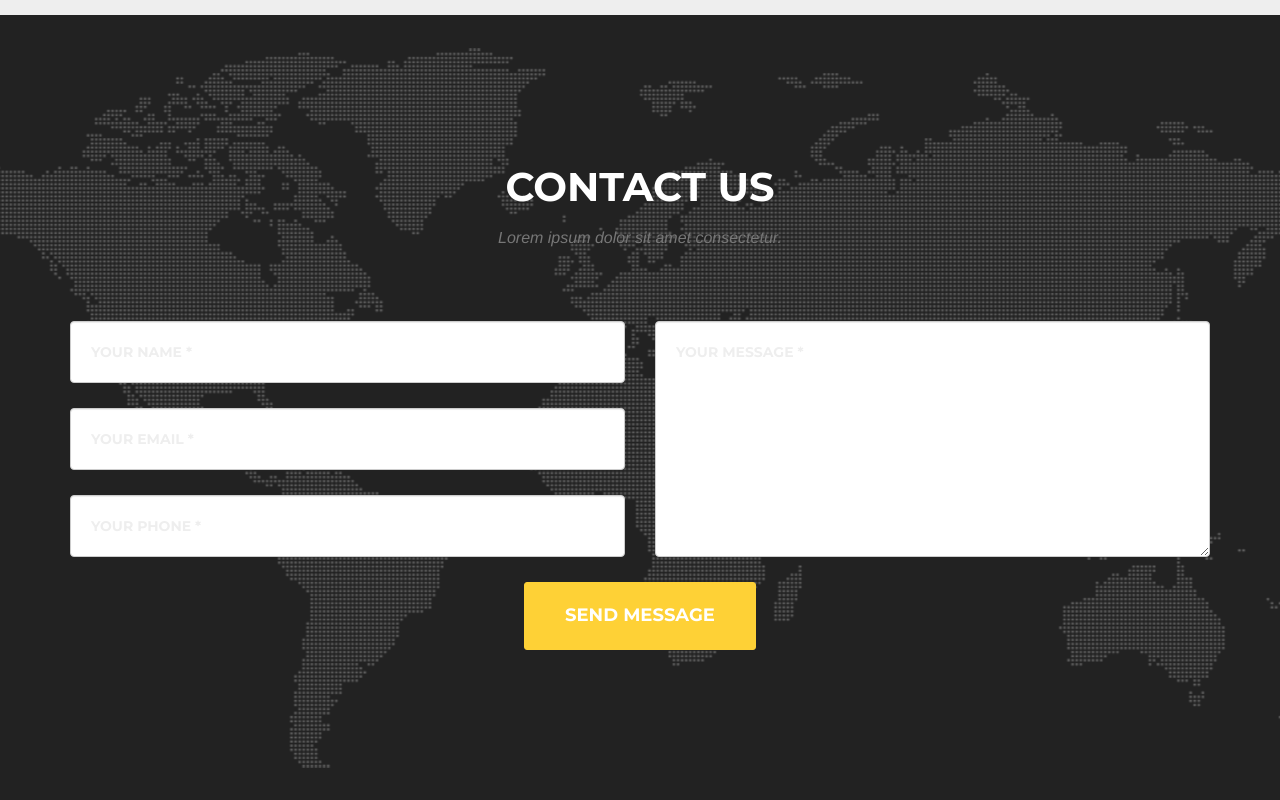
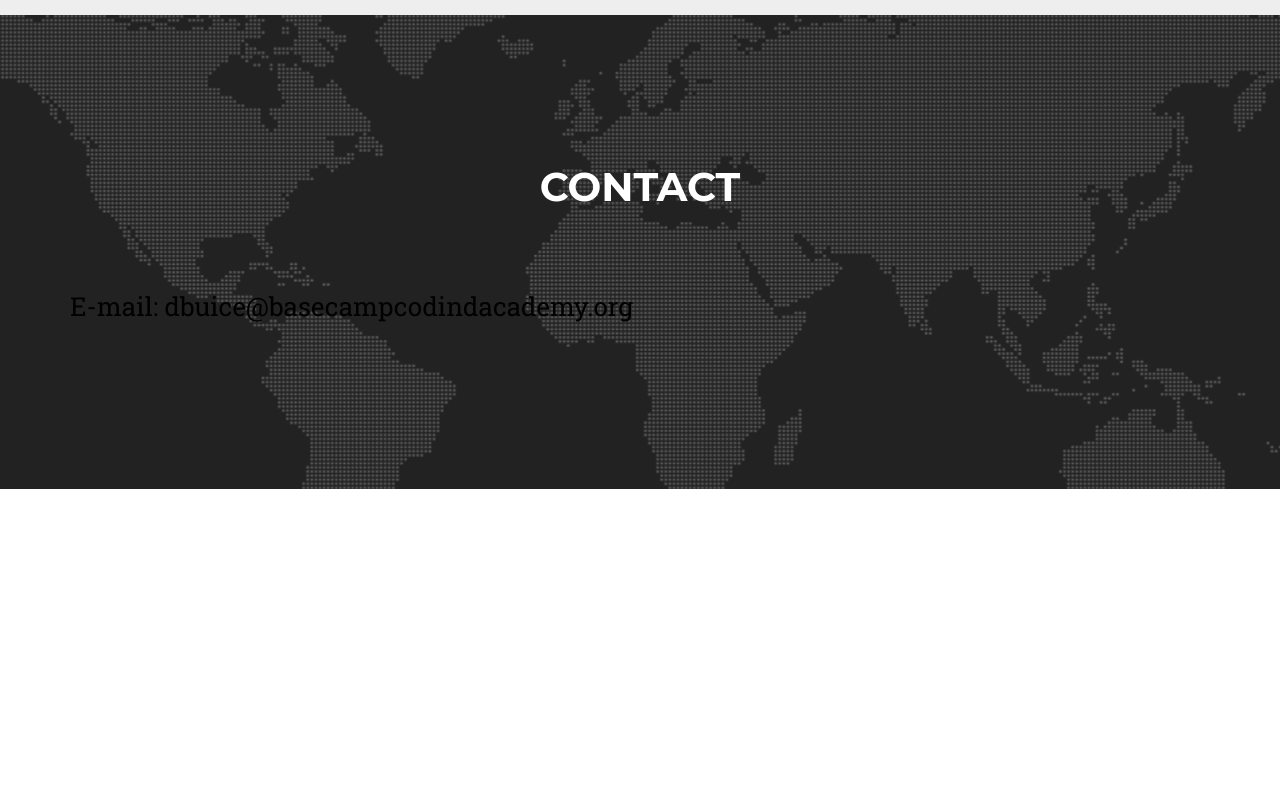
Before and after one commit to dustinbuice18/dustinbuice18.GitHub.il, a website: page index.html in a window 1280 px wide. Shown: the part 1995-2795 px from the top of the page. After the commit the page ends 2484 px from the top, so only its background shows below. Drawn offline with nearby package versions, Linux system fonts and the light colour scheme; a web font is replaced by a local one.

Commit message:
gave exact email instead of sending message

```diff
--- a/index.html
+++ b/index.html
@@ -190,47 +190,20 @@
         <div class="container">
             <div class="row">
                 <div class="col-lg-12 text-center">
-                    <h2 class="section-heading">Contact Us</h2>
-                    <h3 class="section-subheading text-muted">Lorem ipsum dolor sit amet consectetur.</h3>
+                    <h2 class="section-heading">Contact</h2>
+                    <h3 class="section-subheading text-muted"></h3>
                 </div>
             </div>
             <div class="row">
                 <div class="col-lg-12">
-                    <form name="sentMessage" id="contactForm" novalidate>
-                        <div class="row">
-                            <div class="col-md-6">
-                                <div class="form-group">
-                                    <input type="text" class="form-control" placeholder="Your Name *" id="name" required data-validation-required-message="Please enter your name.">
-                                    <p class="help-block text-danger"></p>
-                                </div>
-                                <div class="form-group">
-                                    <input type="email" class="form-control" placeholder="Your Email *" id="email" required data-validation-required-message="Please enter your email address.">
-                                    <p class="help-block text-danger"></p>
-                                </div>
-                                <div class="form-group">
-                                    <input type="tel" class="form-control" placeholder="Your Phone *" id="phone" required data-validation-required-message="Please enter your phone number.">
-                                    <p class="help-block text-danger"></p>
-                                </div>
-                            </div>
-                            <div class="col-md-6">
-                                <div class="form-group">
-                                    <textarea class="form-control" placeholder="Your Message *" id="message" required data-validation-required-message="Please enter a message."></textarea>
-                                    <p class="help-block text-danger"></p>
-                                </div>
-                            </div>
-                            <div class="clearfix"></div>
-                            <div class="col-lg-12 text-center">
-                                <div id="success"></div>
-                                <button type="submit" class="btn btn-xl">Send Message</button>
-                            </div>
-                        </div>
-                    </form>
+                  <p> E-mail: dbuice@basecampcodindacademy.org</p>
                 </div>
+              </div>
             </div>
-        </div>
+
+
     </section>
-    </footer>
-  </section>
+
 
     <!-- Portfolio Modals -->
     <!-- Use the modals below to showcase details about your portfolio projects! -->
```
